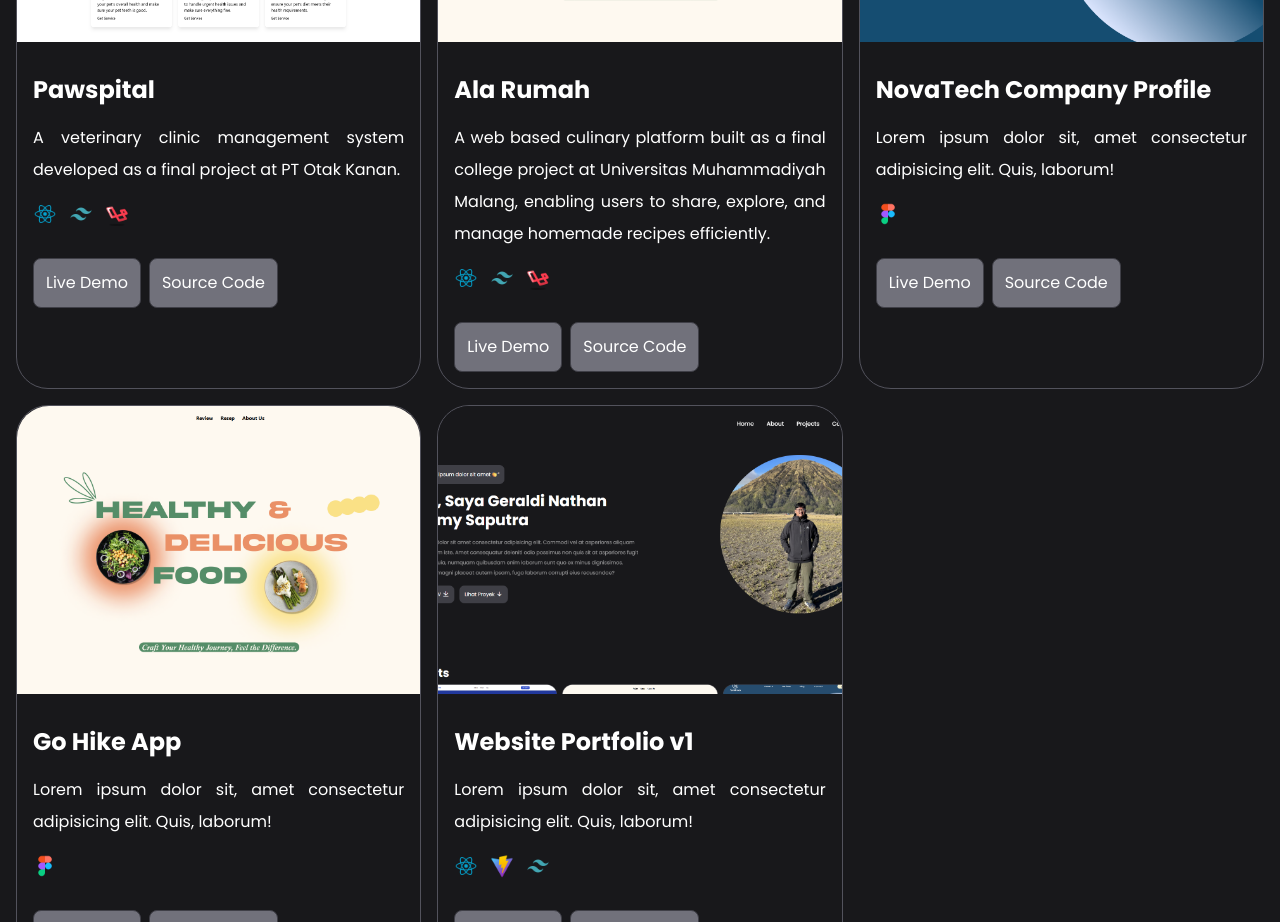
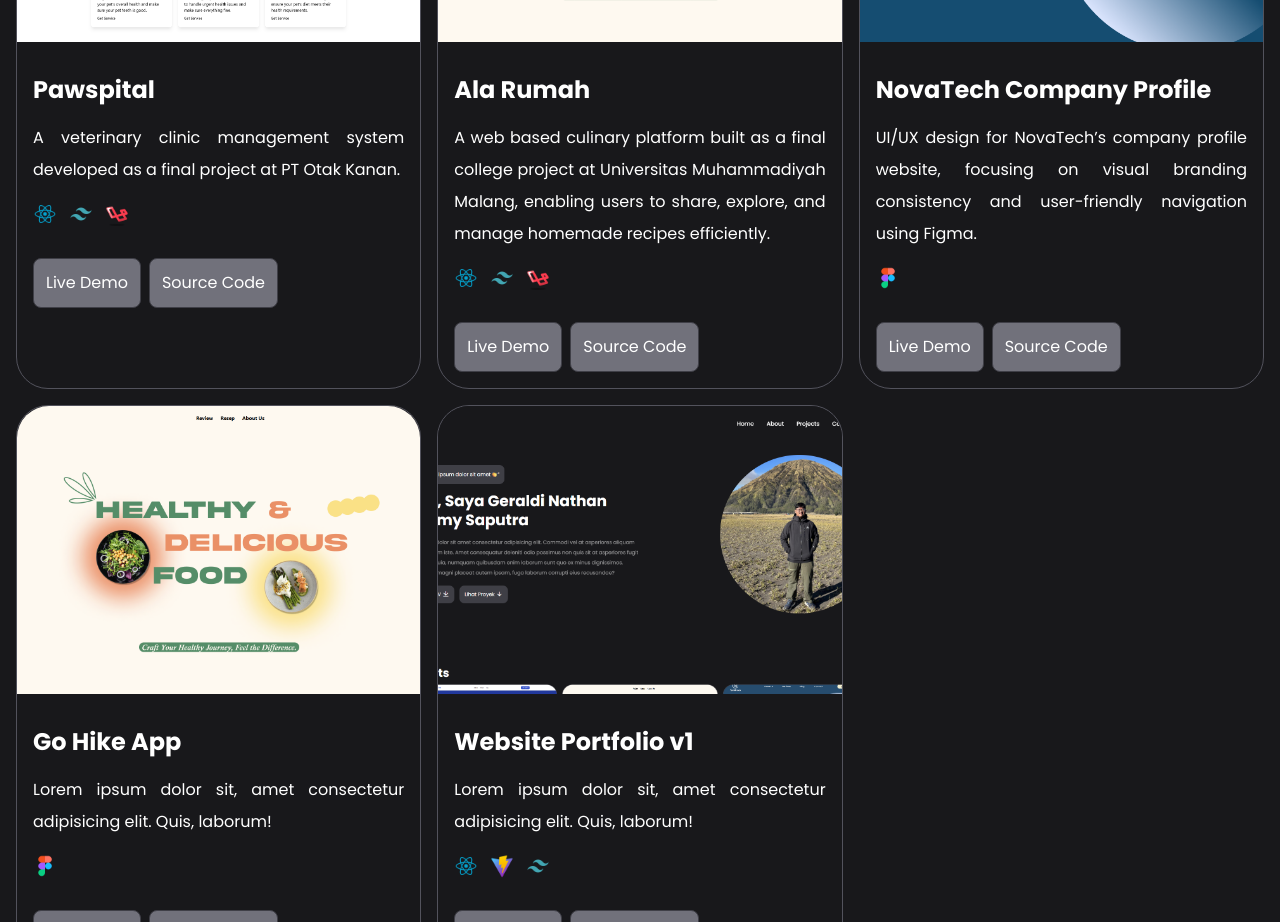
Before and after one commit to GeraldiNathan/PortofolioV1, a React (Vite) app: page / in a window 1280 px wide. Shown: the part 1040-1962 px from the top of the page. Built offline with nearby package versions, Linux system fonts and the light colour scheme.

Commit message:
feat(data): adding novatech project description

```diff
--- a/src/data.js
+++ b/src/data.js
@@ -123,7 +123,7 @@ export const listProjects = [
     id: 3,
     image: Project3,
     name: "NovaTech Company Profile",
-    desc: "Lorem ipsum dolor sit, amet consectetur adipisicing elit. Quis, laborum!",
+    desc: "UI/UX design for NovaTech’s company profile website, focusing on visual branding consistency and user-friendly navigation using Figma.",
     tools: [Figma],
   },
   {
```
